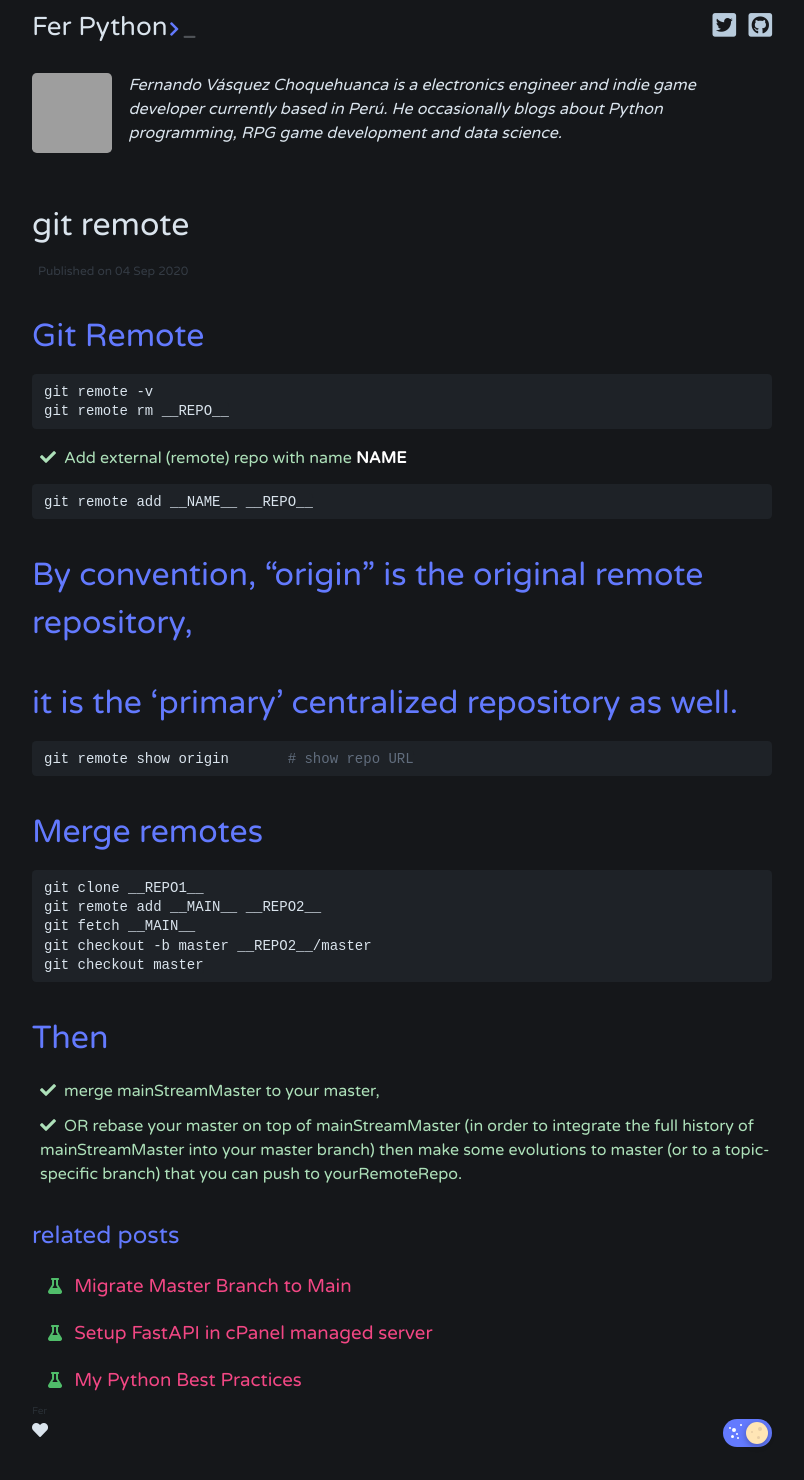
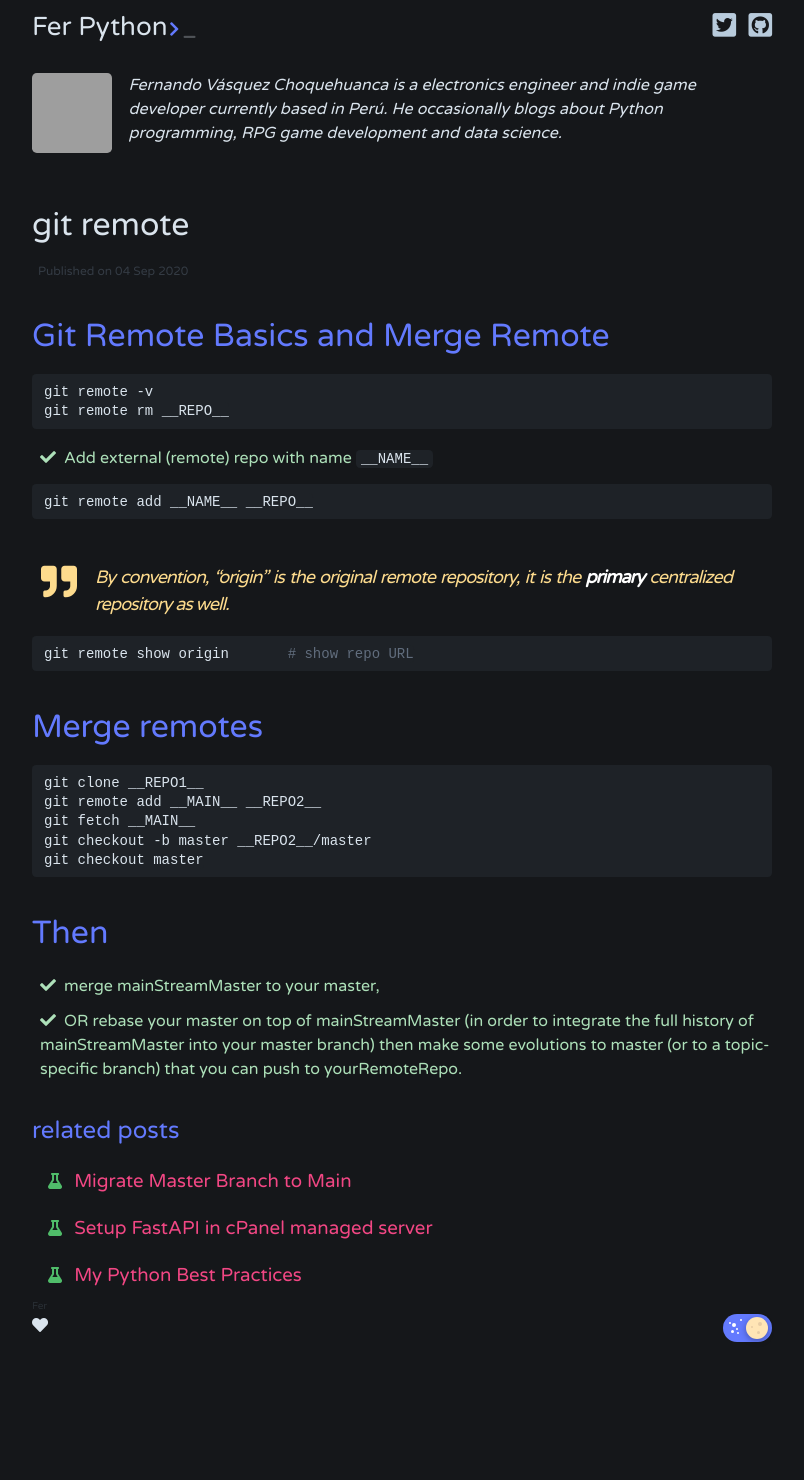
Before and after one commit to zxcfer/ferpython, a Jekyll site: the page built from _posts/git/2020-09-04-git-remote.md, in a window 1280 px wide. Shown: the whole page, without its empty margins (238-1042 px from the left). Built offline with Jekyll 4.4.1, drawn with Linux system fonts in a browser that asks for light colours; nearby versions of some CDN libraries; after the commit the page ends 1375 px from its top, so only the background shows below that; grey boxes are pictures that could not be loaded.

Commit message:
remote git

````diff
--- a/_posts/git/2020-09-04-git-remote.md
+++ b/_posts/git/2020-09-04-git-remote.md
@@ -4,28 +4,27 @@ title: "git remote"
 tags: ["git", "remote"]
 ---
 
-# Git Remote
+# Git Remote Basics and Merge Remote
 
 ```bash
 git remote -v
 git remote rm __REPO__
 ```
 
-- Add external (remote) repo with name __NAME__
+- Add external (remote) repo with name `__NAME__`
 
 ```bash
 git remote add __NAME__ __REPO__
 ```
 
-#   By convention, "origin" is the original remote repository,
-#     it is the 'primary' centralized repository as well.
-
+> By convention, "origin" is the original remote repository, it is the **primary** centralized repository as well.
 
 ```bash
 git remote show origin       # show repo URL
 ```
 
 # Merge remotes
+
 ```bash
 git clone __REPO1__
 git remote add __MAIN__ __REPO2__
````
